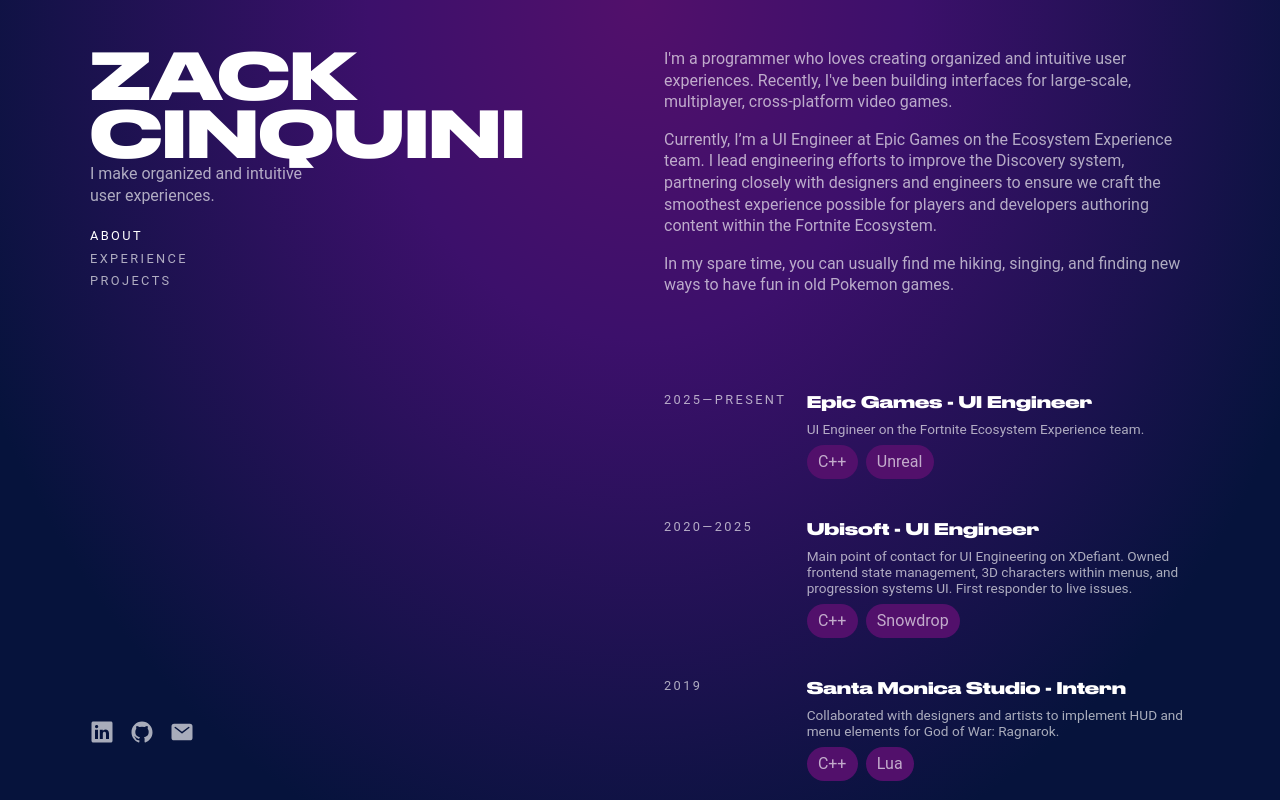
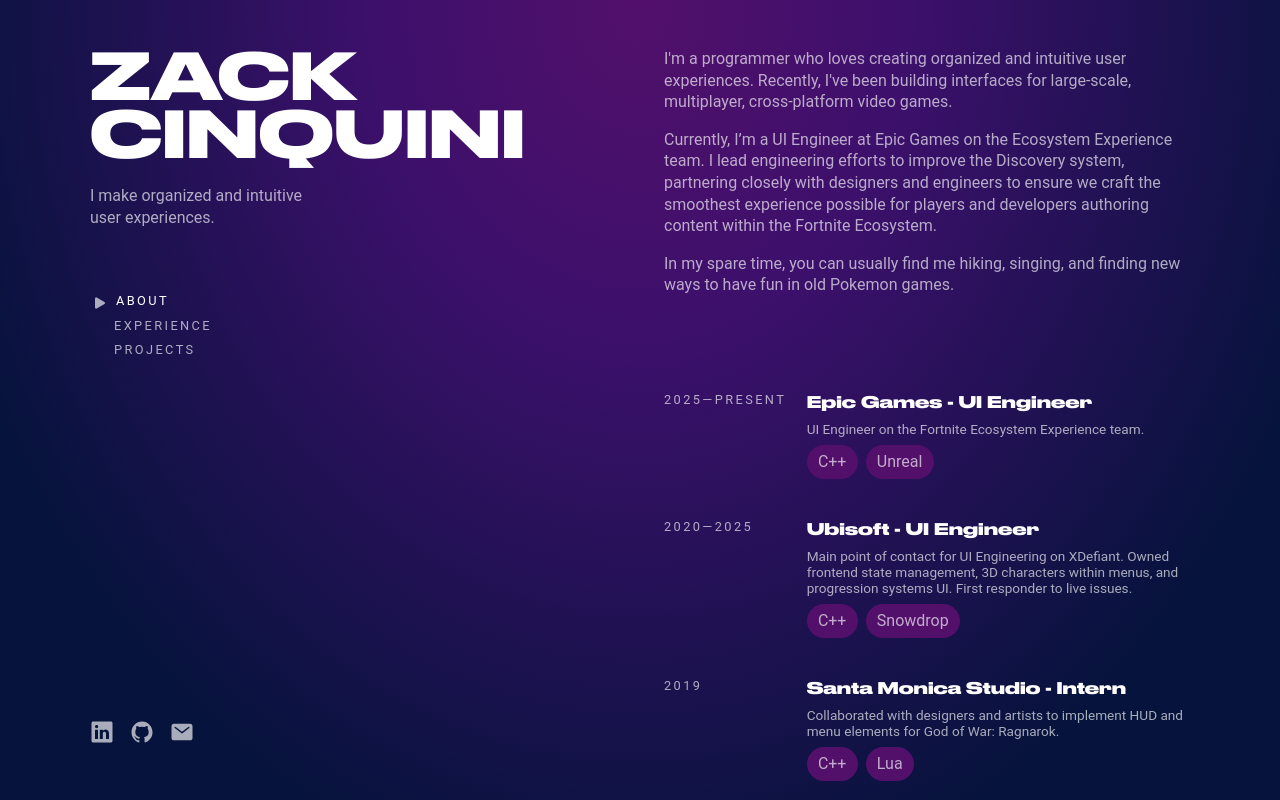
Before and after one commit to zack5/zack5.github.io, a React (Vite) app: page / in a window 1280 px wide. Shown: the top 800 px of the page. Built offline with nearby package versions, Linux system fonts and the light colour scheme.

Commit message:
Sidebar improvements

```diff
--- a/src/components/Sidebar.tsx
+++ b/src/components/Sidebar.tsx
@@ -9,6 +9,7 @@ export default function Sidebar() {
         <Link to="/" className="no-text-decoration">
           <h1>ZACK<br />CINQUINI</h1>
         </Link>
+        <h5/>
         <span>I make organized and intuitive<br />user experiences.</span>
         <TableOfContents />
       </div>
--- a/src/components/TableOfContents.css
+++ b/src/components/TableOfContents.css
@@ -1,14 +1,12 @@
-.toc {
-  margin-top: 1rem;
-}
 .toc ul {
   list-style: none;
   padding: 0;
   margin: 0;
+  display: flex;
+  flex-direction: column;
+  gap: 0.5rem;
 }
-.toc li {
-  margin: 0.35rem 0;
-}
+
 .toc a {
   color: var(--color-text);
   text-decoration: none;
@@ -25,32 +23,26 @@
   }
 }
 
-.toc-indicator {
-  position: fixed;
-  left: 0;
-  right: 0;
-  height: 2px;
-  background: rgba(100, 255, 218, 0.25);
-  border-top: 1px dashed rgba(100,255,218,0.6);
-  pointer-events: none;
-  z-index: 9999;
+.toc-container {
+  display: flex;
+  flex-direction: row;
+  gap: 0.25rem;
+  position: relative;
+  align-items: flex-start;
+  margin-top: 4rem;
 }
 
-.toc-controls {
-  margin-top: 0.5rem;
-  font-size: 0.8rem;
-  color: var(--muted, #6b6b6b);
+.toc-indicator {
+  position: absolute;
+  left: 0;
+  width: 1.25rem;
+  height: 1.25rem;
+  display: flex;
+  align-items: center;
+  justify-content: center;
+  pointer-events: none;
 }
-.toc-controls label {
-  display: flex;
-  flex-direction: column;
-  gap: 0.25rem;
+
+.toc {
+  padding-left: 1.5rem;
 }
-.toc-controls input[type="range"] {
-  width: 100%;
-}
-.root-margin {
-  margin-top: 0.25rem;
-  font-family: monospace;
-  color: #8be9d4;
-}
--- a/src/components/TableOfContents.tsx
+++ b/src/components/TableOfContents.tsx
@@ -1,9 +1,18 @@
 import { useEffect, useRef, useState } from "react";
+
+import { motion } from "framer-motion";
+
+import { IoPlay } from "react-icons/io5";
+
 import "./TableOfContents.css";
 
 export default function TableOfContents() {
     const [activeId, setActiveId] = useState<string | null>(null);
     const observerRef = useRef<IntersectionObserver | null>(null);
+    const containerRef = useRef<HTMLDivElement | null>(null);
+    const navRef = useRef<HTMLElement | null>(null);
+    const indicatorRef = useRef<HTMLDivElement | null>(null);
+    const [indicatorTop, setIndicatorTop] = useState(0);
 
     useEffect(() => {
         const sections = Array.from(document.querySelectorAll<HTMLElement>("section[data-toc-title]"));
@@ -42,6 +51,34 @@ export default function TableOfContents() {
         title: s.dataset.tocTitle || s.id,
     }));
 
+    useEffect(() => {
+        const update = () => {
+            const n = sections.length;
+            if (n === 0) return setIndicatorTop(0);
+
+            const parent = navRef.current ?? containerRef.current;
+            let parentHeight = parent ? parent.getBoundingClientRect().height : 0;
+
+            const indicatorEl = indicatorRef.current;
+            const indicatorHeight = indicatorEl ? indicatorEl.getBoundingClientRect().height : 0;
+
+            parentHeight = Math.max(0, parentHeight - indicatorHeight);
+
+            const index = Math.max(0, sections.findIndex((s) => s.id === activeId));
+
+            let top = 0;
+            if (n > 1) {
+                top = (parentHeight / (n - 1)) * index;
+            }
+
+            setIndicatorTop(top);
+        };
+
+        update();
+        window.addEventListener("resize", update);
+        return () => window.removeEventListener("resize", update);
+    }, [sections.length, activeId]);
+
     const handleClick = (e: React.MouseEvent, id?: string) => {
         e.preventDefault();
         const el = id ? document.getElementById(id) : null;
@@ -51,10 +88,25 @@ export default function TableOfContents() {
     if (!sections.length) return null;
 
     return (
-        <nav className="toc" aria-label="Table of contents">
+        <div className="toc-container" ref={containerRef}>
+            <motion.div
+                className="toc-indicator"
+                style={{ top: indicatorTop }}
+                animate={{ top: indicatorTop }}
+                transition={{ duration: 0.2, ease: "easeInOut" }}
+                ref={indicatorRef}
+            >
+                <IoPlay/>
+            </motion.div>
+            <nav className="toc" aria-label="Table of contents" ref={navRef}>
                 <ul>
                     {sections.map((s) => (
-                    <li key={s.id}>
+                        <motion.li
+                            key={s.id}
+                            initial={{ x: 0 }}
+                            animate={{ x: s.id === activeId ? 2 : 0 }}
+                            transition={{ duration: 0.2, ease: "easeInOut" }}
+                        >
                             <a
                                 href={`#${s.id}`}
                                 className={s.id === activeId ? "active" : ""}
@@ -62,9 +114,10 @@ export default function TableOfContents() {
                             >
                                 <h4>{s.title}</h4>
                             </a>
-                    </li>
+                        </motion.li>
                     ))}
                 </ul>
             </nav>
+        </div>
     );
 }
```
Lines whose indentation alone changed are shown as unchanged.
